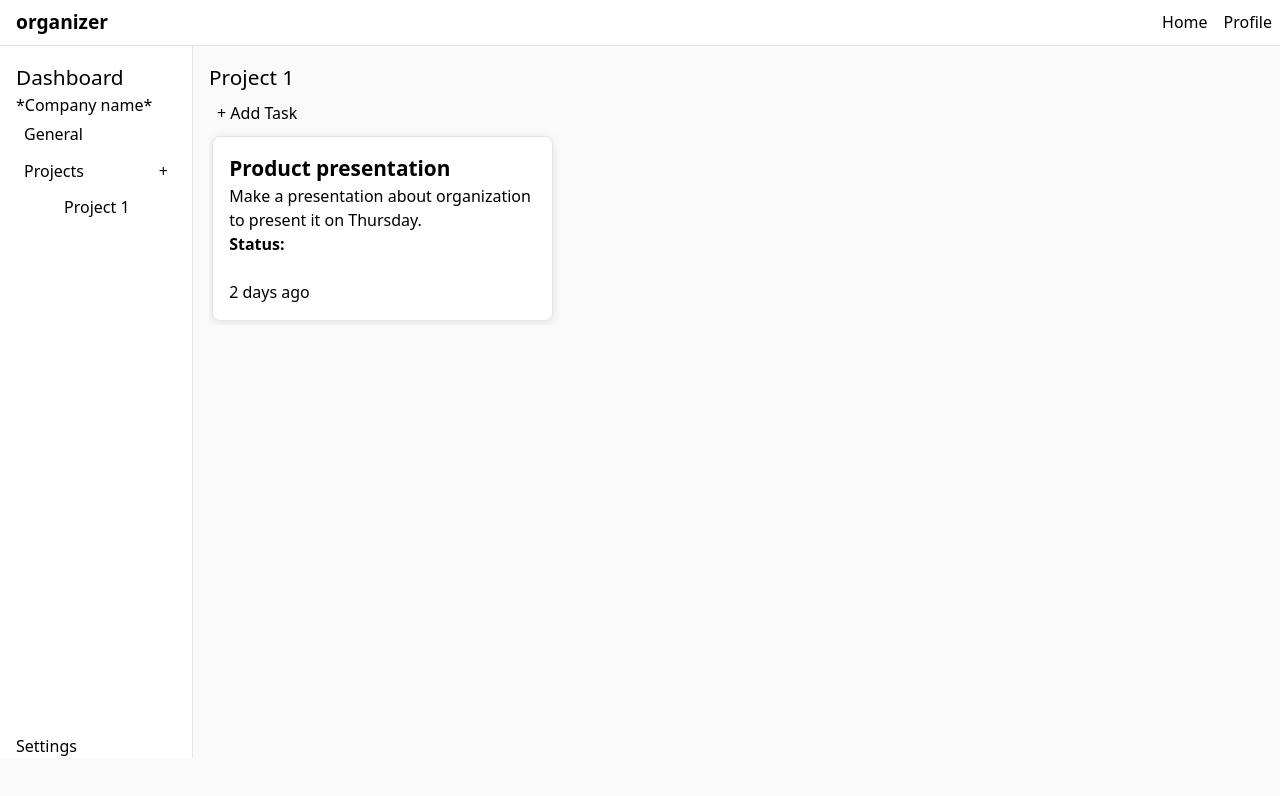
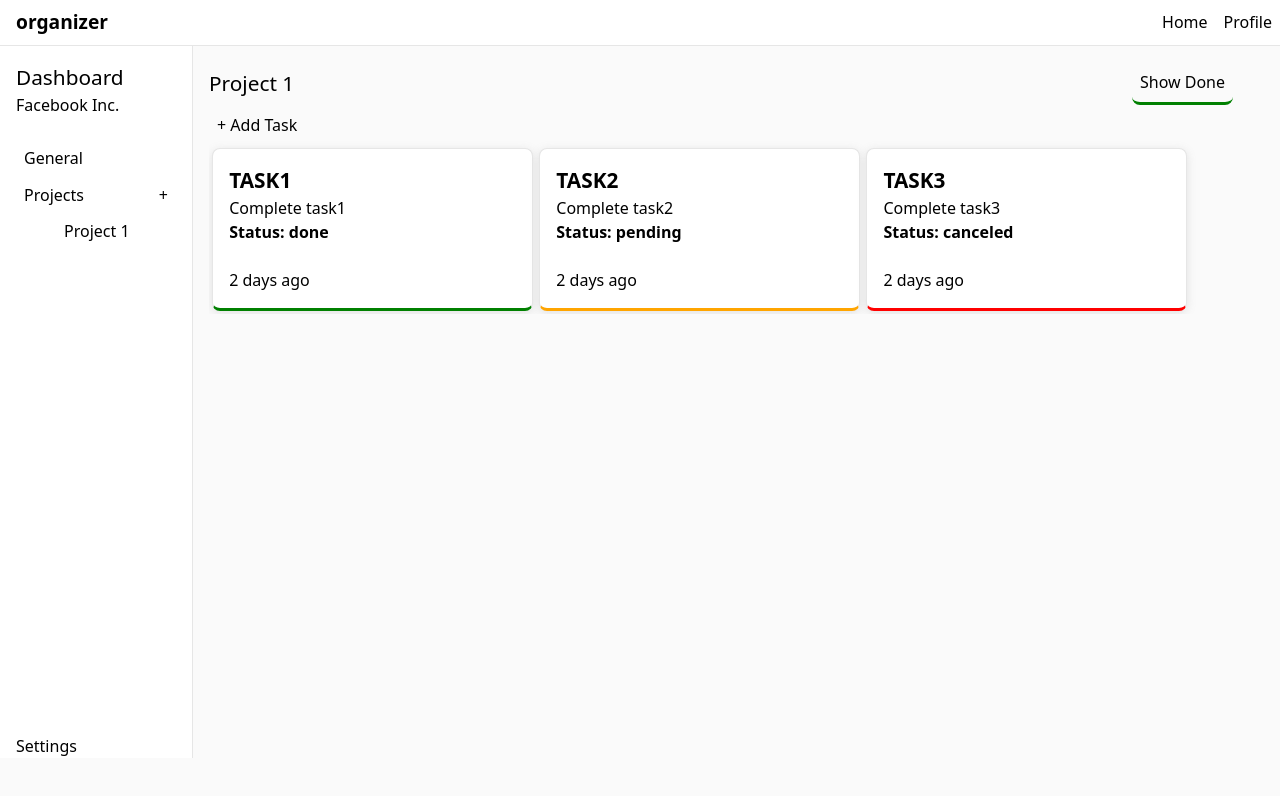
Before and after one commit to eliyagalis/organizer, a React (Vite) app in the folder client/: page /dashboard in a window 1280 px wide. Shown: the top 796 px of the page. Built offline with nearby package versions, Linux system fonts and the light colour scheme.

Commit message:
client config 2

```diff
--- a/client/src/components/TaskCard.jsx
+++ b/client/src/components/TaskCard.jsx
@@ -1,17 +1,18 @@
 import React, { useEffect, useState } from 'react'
 
-const TaskCard = () => {
+const TaskCard = ({id,title,description,status}) => {
+
 
     return (
-        <div className='task'>
+        <div className={status + " task"}>
             <div className='task-title'>
-                Product presentation
+                {title}
             </div>
             <div className='task-description'>
-                Make a presentation about organization to present it on Thursday.
+                {description}
             </div>
-            <div className='task-status'>
-                <b>Status:</b>
+            <div className="">
+                <b>Status: {status}</b>
             </div>
             <br/>
             <div className='task-days'>
--- a/client/src/pages/Dashboard.jsx
+++ b/client/src/pages/Dashboard.jsx
@@ -3,9 +3,14 @@ import '../styles/DashboardStyle.css';
 import { Link } from 'react-router';
 import TaskCard from '../components/TaskCard';
 
-const Dashboard = () => {
+const Dashboard = ({companyName = 'Facebook Inc.'}) => {
 
     // const [first, setfirst] = useState(second)
+    const TasksColl = [
+        {id: 1, title: "TASK1", description: "Complete task1", status: "done"},
+        {id: 2, title: "TASK2", description: "Complete task2", status: "pending"},
+        {id:3, title: "TASK3", description: "Complete task3", status: "canceled"}];
+
 
     return (
     <div className='dashboard-page'>
@@ -19,7 +24,8 @@ const Dashboard = () => {
         <div className='dashboard-container'>
             <div className='sidebar'>
                 <div className="title">Dashboard</div>
-                <div>*Company name*</div>
+                <div>{companyName}</div>
+                <br/>
                 <div className='sidebar-menu-item'>General</div>
                 <div className='sidebar-menu'>
                     <div className='sidebar-menu-item'>Projects</div>
@@ -27,17 +33,27 @@ const Dashboard = () => {
                 </div>
                 <ul className='sidebar-ul'>
                     <li
-                    className='sidebar-menu-item'>Project 1</li>
+                    className='sidebar-menu-item'>Project 1
+                    </li>
                 </ul>
                 <div className='sidebar-bottom-menu sidebar-menu-item'>Settings</div>
             </div>
             <div className='panel'>
-                <div className='title'>Project 1</div>
+                <div className='panel-bar'>
+                    <div className='title'>Project 1</div>
+                    <div className='btn show-done'>Show Done</div>
+                </div>
                 <div className='btn'>
                     + Add Task
                 </div>
                 <div className='tasks-space'>
-                <TaskCard />
+                {
+                    TasksColl.map((t)=>
+                        (<TaskCard key={t.id}
+                        title={t.title}
+                        description={t.description}
+                        status={t.status}/>))
+                }
                 </div>
             </div>
         </div>
--- a/client/src/styles/DashboardStyle.css
+++ b/client/src/styles/DashboardStyle.css
@@ -7,6 +7,7 @@
     left: 0;
     top: 0;
     background-color: hsl(0, 0%, 98%);
+    overflow-y: auto;
 }
 
 .dashboard-header {
@@ -166,6 +167,13 @@
     /* box-shadow: 0 2px 10px hsla(0, 0%, 50%, 0.2); */
 }
 
+.panel-bar {
+    display: flex;
+    flex-direction: row;
+    justify-content: space-between;
+    align-items: center;
+}
+
 .tasks-space {
     display: flex;
     flex-direction: row;
@@ -173,10 +181,11 @@
 }
 
 .task {
-    width:30%;
+    width:28%;
     padding: 1rem;
     background-color: white;
     border: 1px solid hsl(0, 0%, 90%);
+    border-bottom: 3px solid hsl(0, 0%, 80%);
     box-shadow: 0 2px 10px hsla(0, 0%, 50%, 0.2);
     border-radius: 0.5rem;
     margin: 0.2rem;
@@ -186,3 +195,23 @@
     font-size: 1.3rem;
     font-weight: 900;
 }
+
+.show-done {
+    border-bottom: 3px solid green;
+}
+
+.show-done:active {
+    border-bottom: 1px solid hsl(0, 0%, 80%);
+}
+
+.done {
+    border-bottom: 3px solid green;
+}
+
+.pending {
+    border-bottom: 3px solid orange;
+}
+
+.canceled {
+    border-bottom: 3px solid red;
+}
```
